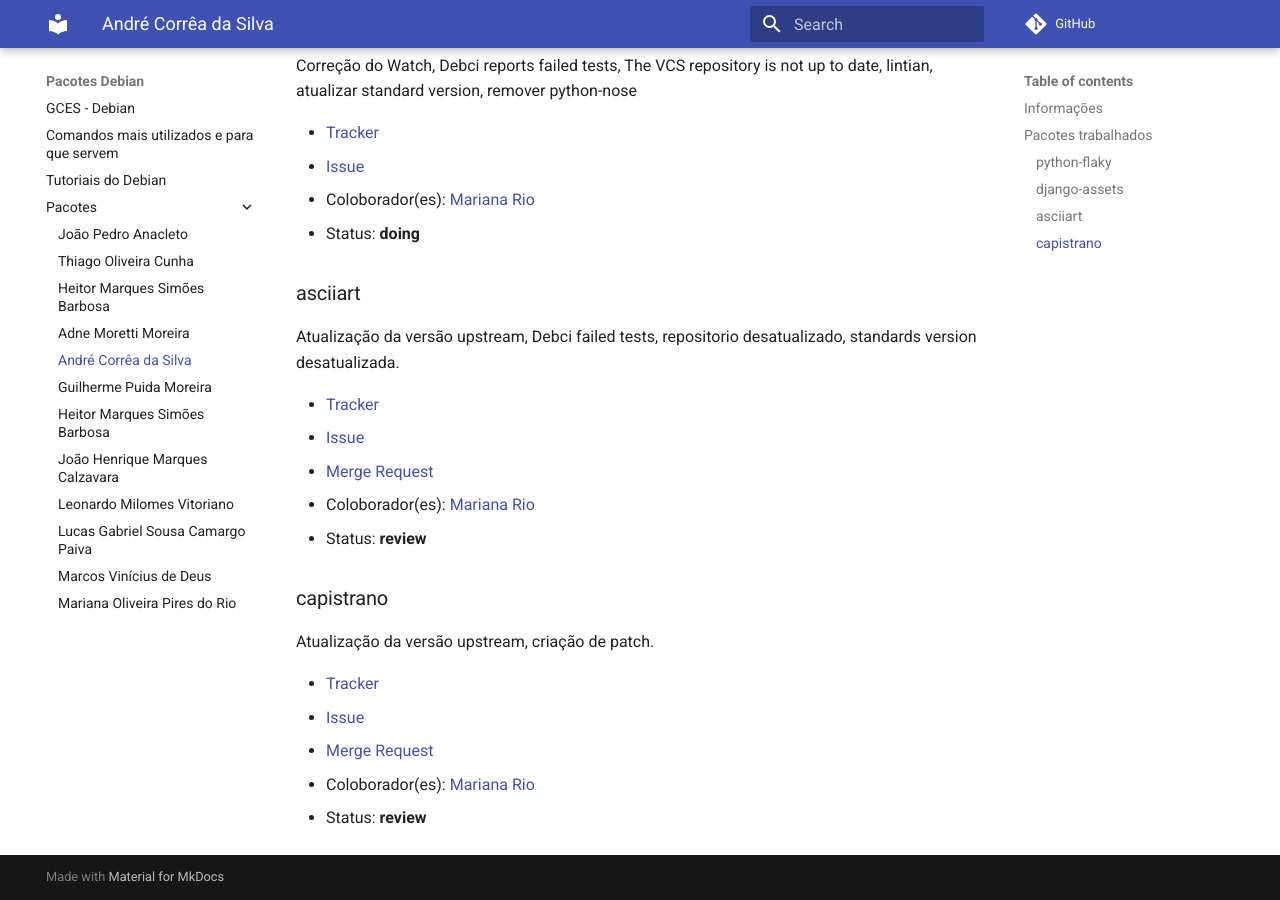
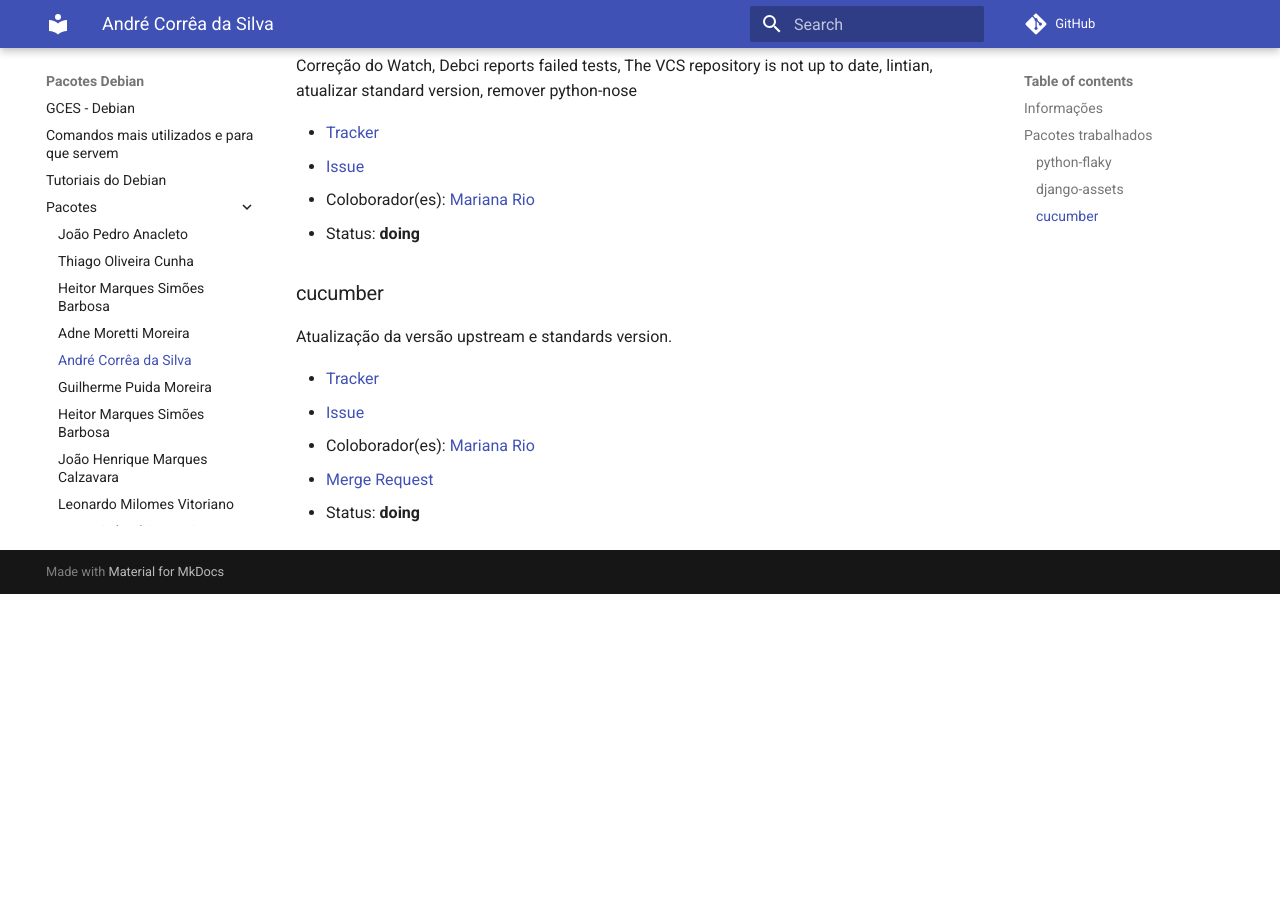
Before and after one commit to FGA-GCES/Debian_Pacotes, an MkDocs documentation site: the page built from docs/pacotes/andre-correa-da-silva.md, in a window 1280 px wide and 900 px high, scrolled down 620 px. Built offline with MkDocs 1.6.1 and Material for MkDocs 9.7.7, drawn with Linux system fonts in a browser that asks for light colours; comment, search, counter and statistics services are not loaded; after the commit the page ends 1214 px from its top, so only the background shows below that.

Commit message:
update andre.md

```diff
--- a/docs/pacotes/andre-correa-da-silva.md
+++ b/docs/pacotes/andre-correa-da-silva.md
@@ -27,23 +27,12 @@ Correção do Watch, Debci reports failed tests, The VCS repository is not up to
 - Coloborador(es): [Mariana Rio](https://salsa.debian.org/mprio_zip)
 - Status: **doing**
 
+### cucumber
 
-### asciiart
+Atualização da versão upstream e standards version.
 
-Atualização da versão upstream, Debci failed tests, repositorio desatualizado, standards version desatualizada.
-
-- [Tracker](https://tracker.debian.org/pkg/asciiart)
-- [Issue](https://salsa.debian.org/debian-brasilia-team/docs/-/issues/118)
-- [Merge Request](https://salsa.debian.org/ruby-team/asciiart/-/merge_requests/4)
+- [Tracker](https://tracker.debian.org/pkg/cucumber)
+- [Issue](https://salsa.debian.org/debian-brasilia-team/docs/-/issues/121)
 - Coloborador(es): [Mariana Rio](https://salsa.debian.org/mprio_zip)
-- Status: **review**
-
-### capistrano
-
-Atualização da versão upstream, criação de patch.
-
-- [Tracker](https://tracker.debian.org/pkg/capistrano)
-- [Issue](https://salsa.debian.org/debian-brasilia-team/docs/-/issues/110)
-- [Merge Request](https://salsa.debian.org/ruby-team/capistrano/-/merge_requests/1)
-- Coloborador(es): [Mariana Rio](https://salsa.debian.org/mprio_zip)
-- Status: **review**
+- [Merge Request]()
+- Status: **doing**
```
